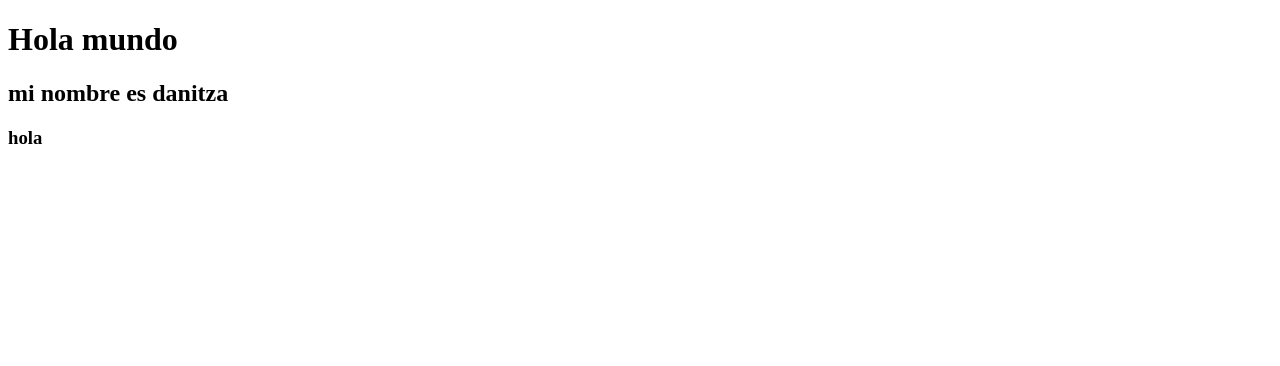
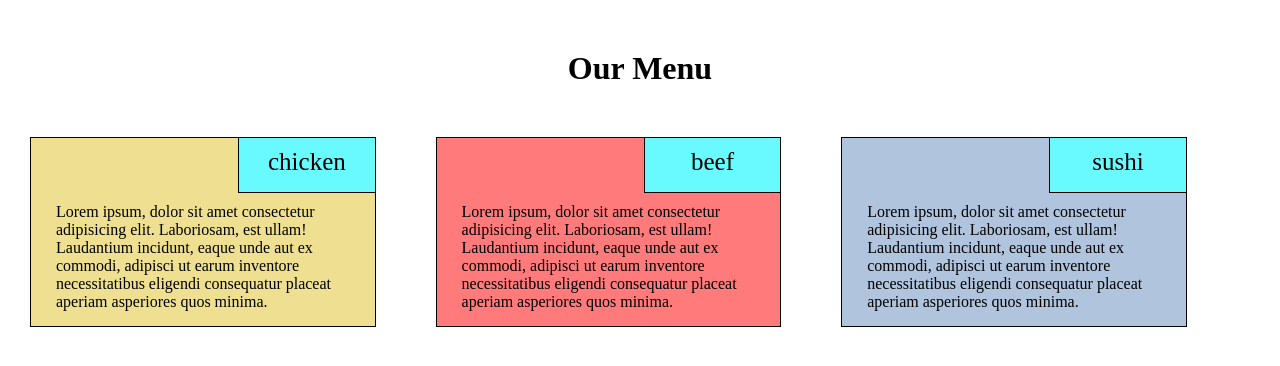
Before and after one commit to Dani182004/Module-2, a plain HTML site: page site/index.html in a window 1280 px wide. Drawn offline with Linux system fonts and the light colour scheme.

Commit message:
trabajo de coursera terminado

```diff
--- /dev/null
+++ b/site/estilos.css
@@ -0,0 +1,102 @@
+*{
+    margin: 0;
+    padding: 0;
+    box-sizing: border-box;
+}
+.titulo-principal{
+    text-align: center;
+
+}
+.contenedor {
+    background-color: rgb(128, 128, 128);
+    position: relative;
+    border: black solid 1px;
+    padding: 65px 25px 15px;
+  }
+  .nombre-producto {
+    border: 1px solid rgb(0, 0, 0);
+    position: absolute;
+    background-color: rgb(105, 250, 255);
+    width: 40%;
+    height: 30%;
+    top: -1px;
+    right: -1px;
+    font-size: 25px;
+  }
+  .nombre-producto > p {
+    position: relative;
+    top: 10px;
+    text-align: center;
+  }
+  .primer-contenedor{
+    background-color: rgb(238, 224, 144);
+  }
+  .segundo-contenedor{
+    background-color:rgb(255, 122, 122);
+  }
+  .tercer-contenedor{
+    background-color:lightsteelblue;
+  }
+  @media (min-width: 1021px){
+    .contenedor {
+      width: 30%;
+      margin: auto 30px;
+      float: left;
+    }
+    .titulo-principal{
+      padding: 50px;
+    }
+  }
+  @media (min-width: 992px) and (max-width:1919px) {
+    .contenedor {
+      width: 27%;
+      margin: auto 30px;
+      float: left;
+    }
+    .titulo-principal{
+      padding: 50px;
+    }
+  }
+  @media (min-width: 768px) and (max-width: 991px) {
+      .contenedor{
+          width: 40%;
+          margin: auto 30px;
+      }
+      .primer-contenedor{
+        float: left;
+      }
+      .segundo-contenedor{
+        float: right;
+      }
+      .tercer-contenedor{
+        float: right;
+        margin: 34px 31px auto auto;
+        width: 92%;
+      }
+      .tercer-contenedor > .name-right{
+        height: 40%;
+      }
+      .nombre-producto{
+        height: 25%;
+      }
+      .nombre-producto > p {
+        position: relative;
+        top: 15px;
+    }
+  }
+  @media (max-width: 767px) {
+    .titulo-principal{
+        margin: 35px auto;
+    }
+    .nombre-producto{
+      height: 20%;
+    }
+    .nombre-producto > p {
+      position: relative;
+      top: 15px;
+    }
+    .contenedor{
+        width: 90%;
+        margin: 25px 15px;
+    }
+}
--- a/site/index.html
+++ b/site/index.html
@@ -4,12 +4,26 @@
     <meta charset="UTF-8">
     <meta http-equiv="X-UA-Compatible" content="IE=edge">
     <meta name="viewport" content="width=device-width, initial-scale=1.0">
+    <link rel="stylesheet" href="estilos.css">
     <title>Mi primera Pagina Web</title>
 </head>
 <body>
-    <h1>Hola mundo</h1>
-    <h2>mi nombre es danitza</h2>
-    <h3>hola</h3>
+    <h1 class="titulo-principal">Our Menu </h1>
+
+        <div class="contenedor primer-contenedor">
+            <div class="nombre-producto"><p>chicken</p></div>
+             <p>Lorem ipsum, dolor sit amet consectetur adipisicing elit. Laboriosam, est ullam! Laudantium incidunt, eaque unde aut ex commodi, adipisci ut earum inventore necessitatibus eligendi consequatur placeat aperiam asperiores quos minima.</p>
+        </div>
+        <div class="contenedor segundo-contenedor">
+            <div class="nombre-producto"><p>beef</p></div>
+        <p>Lorem ipsum, dolor sit amet consectetur adipisicing elit. Laboriosam, est ullam! Laudantium incidunt, eaque unde aut ex commodi, adipisci ut earum inventore necessitatibus eligendi consequatur placeat aperiam asperiores quos minima.</p>
+        </div>
+        <div class="contenedor tercer-contenedor">
+            <div class="nombre-producto"><p>sushi</p></div>
+        <p>Lorem ipsum, dolor sit amet consectetur adipisicing elit. Laboriosam, est ullam! Laudantium incidunt, eaque unde aut ex commodi, adipisci ut earum inventore necessitatibus eligendi consequatur placeat aperiam asperiores quos minima.</p>
+        </div>
+
+   <!--git push --set-upstream origin master-->
 
 </body>
 </html>
```
